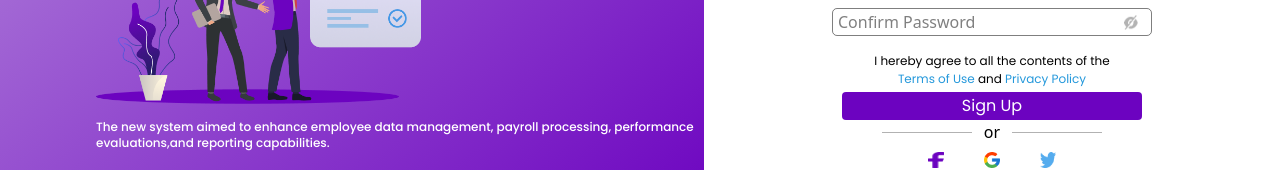
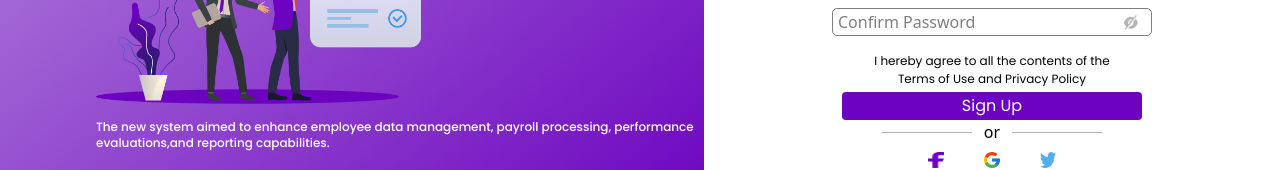
Before and after one commit to smita1017/HRM-Responsive-Webpage, a React app: page / in a window 1280 px wide. Shown: the part 459-629 px from the top of the page. Built offline with nearby package versions, Linux system fonts and the light colour scheme; the HTML template or start-up script is replaced by a standard one.

Commit message:
cheaking upadated website

```diff
--- a/src/App.css
+++ b/src/App.css
@@ -77,9 +77,8 @@
     opacity: 0.3;
   }
   .spandesigm{
-    color:#2498DB
-
-  }
+    color:#2498DB,
+     }
   .paradesign{
     width: 22em;
     height: 1em;
```
